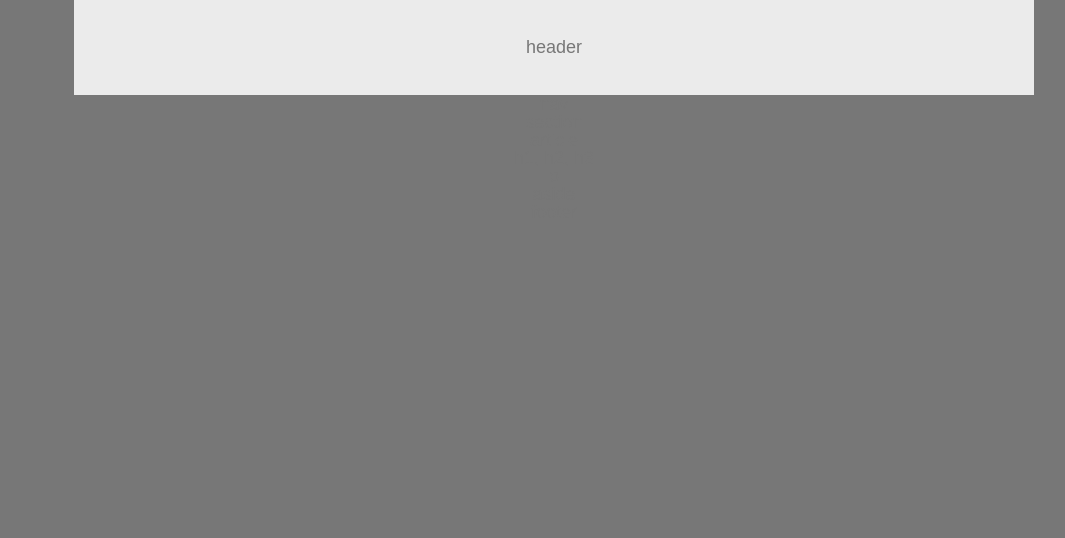
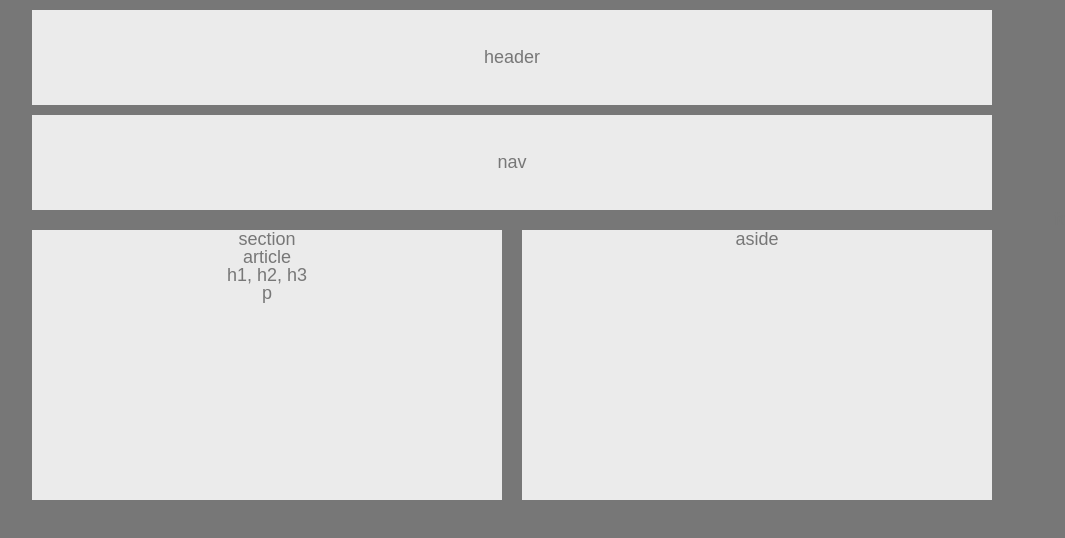
Before and after one commit to kfolkerth/HW-Wireframe, a plain HTML site: page index.html in a window 1280 px wide. Shown: the whole page, without its empty margins (118-1183 px from the left). Drawn offline with Linux system fonts and the light colour scheme.

Commit message:
even more CSS

```diff
--- a/style.css
+++ b/style.css
@@ -4,14 +4,41 @@ body {
     font-size: 18px;
     background-color: #777;
     color: #777;
-    width: 960px;
-    margin-left: 15%;
+    margin-left: 150px;
     text-align: center;
 }
 
 header {
     background-color: #ebebeb;
     height: 95px;
+    width: 960px;
     clear: both;
     line-height: 95px;
+    margin-top: 10px;
 }
+
+nav {
+    background-color: #ebebeb;
+    height: 95px;
+    width: 960px;
+    clear: both;
+    line-height: 95px;
+    margin-top: 10px;
+}
+
+section {
+    background-color: #ebebeb;
+    float: left;
+    height: 270px;
+    width: 470px;
+    margin-top: 20px;
+}
+
+aside {
+    background-color: #ebebeb;
+    float: left;
+    width: 470px;
+    height: 270px;
+    margin-top: 20px;
+    margin-left: 20px;
+}
```
